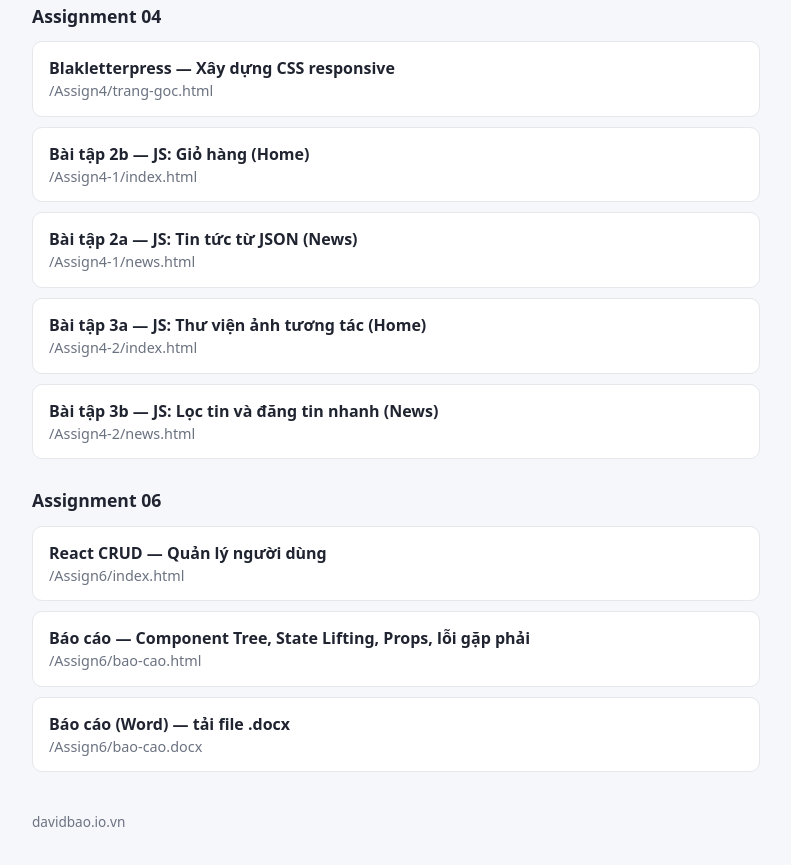
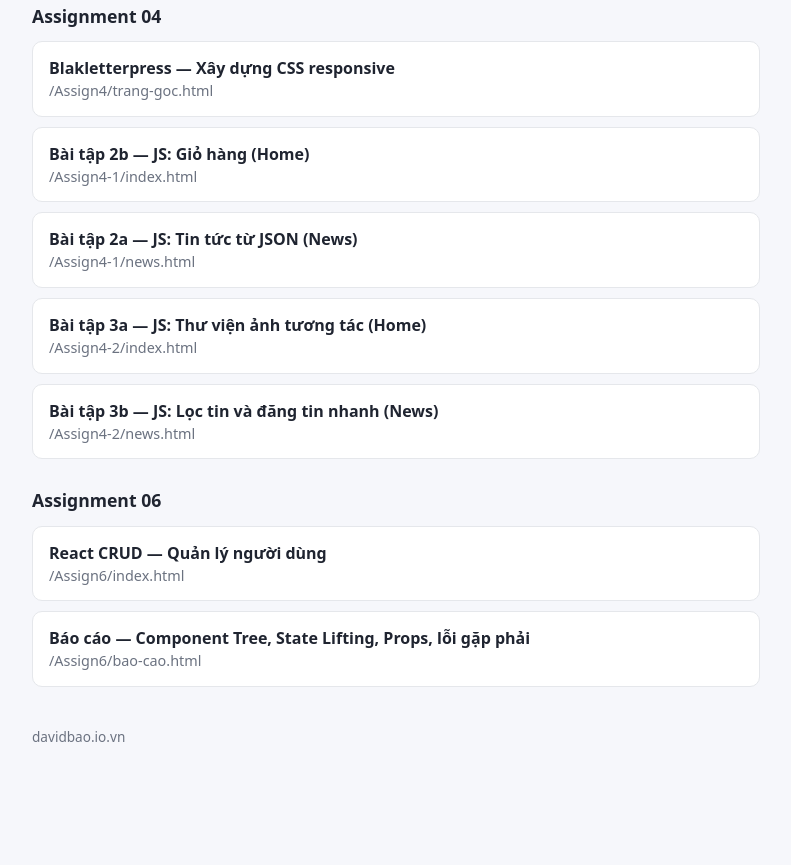
Before and after one commit to baocode2/CN-Web-TranDucBao, a plain HTML site: page index.html in a window 1280 px wide. Shown: the part 660-1525 px from the top of the page, without its empty margins (244-1035 px from the left). After the commit the page ends 1455 px from the top, so only its background shows below. Drawn offline with Linux system fonts and the light colour scheme.

Commit message:
Assign6: remove Word download links from pages
Co-Authored-By: Claude Opus 5.5 <noreply@anthropic.com>

```diff
--- a/index.html
+++ b/index.html
@@ -128,12 +128,7 @@
         <li><a class="card" href="Assign6/bao-cao.html">
           <div class="name">Báo cáo — Component Tree, State Lifting, Props, lỗi gặp phải</div>
           <div class="path">/Assign6/bao-cao.html</div>
-        </a></li>
-        <li><a class="card" href="Assign6/bao-cao.docx">
-          <div class="name">Báo cáo (Word) — tải file .docx</div>
-          <div class="path">/Assign6/bao-cao.docx</div>
-        </a></li>
-      </ul>
+        </a></li>      </ul>
     </section>
 
     <footer>davidbao.io.vn</footer>
```
Also changed, not shown: Assign6/bao-cao.html (+0 -1 lines).
